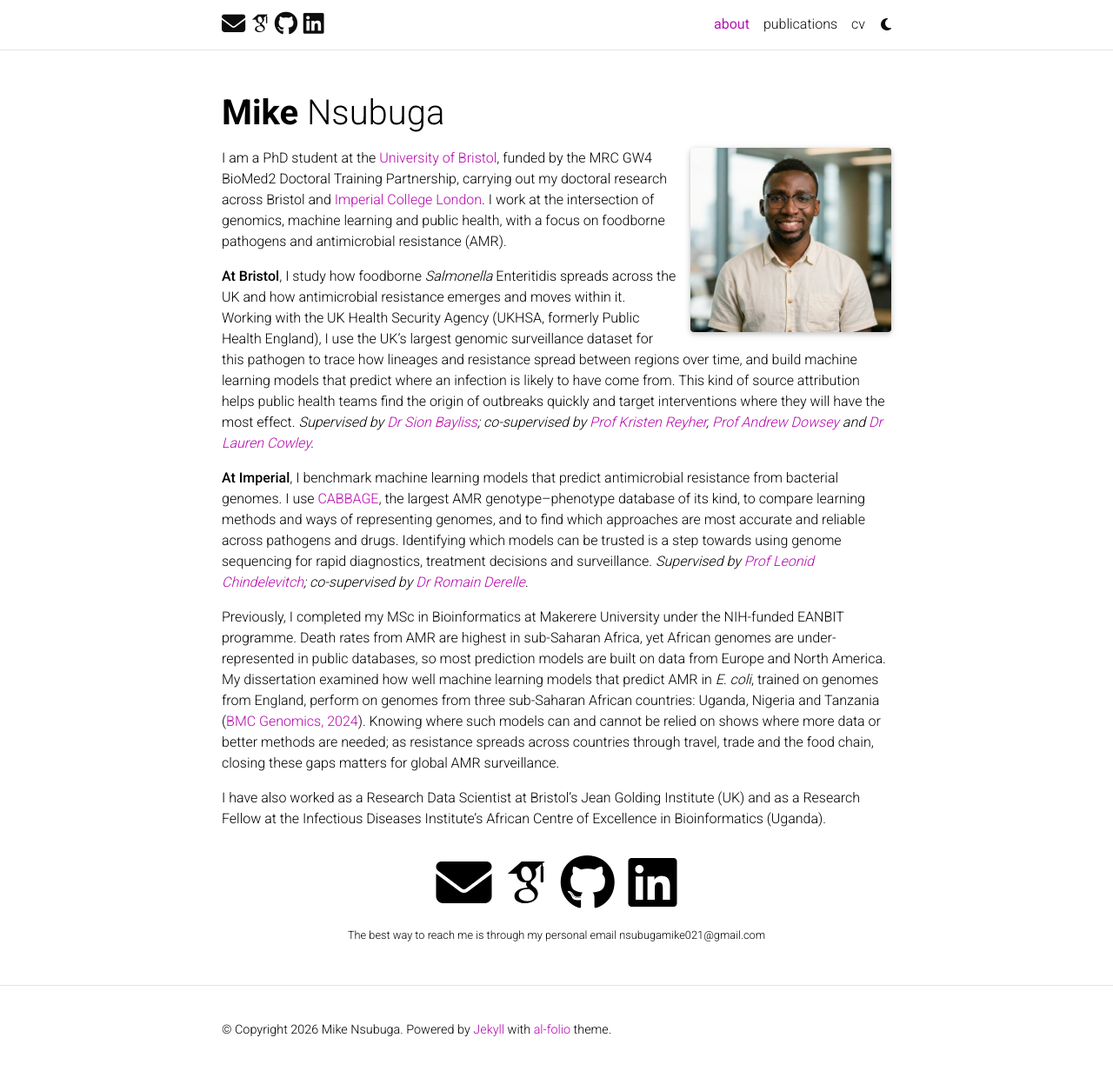
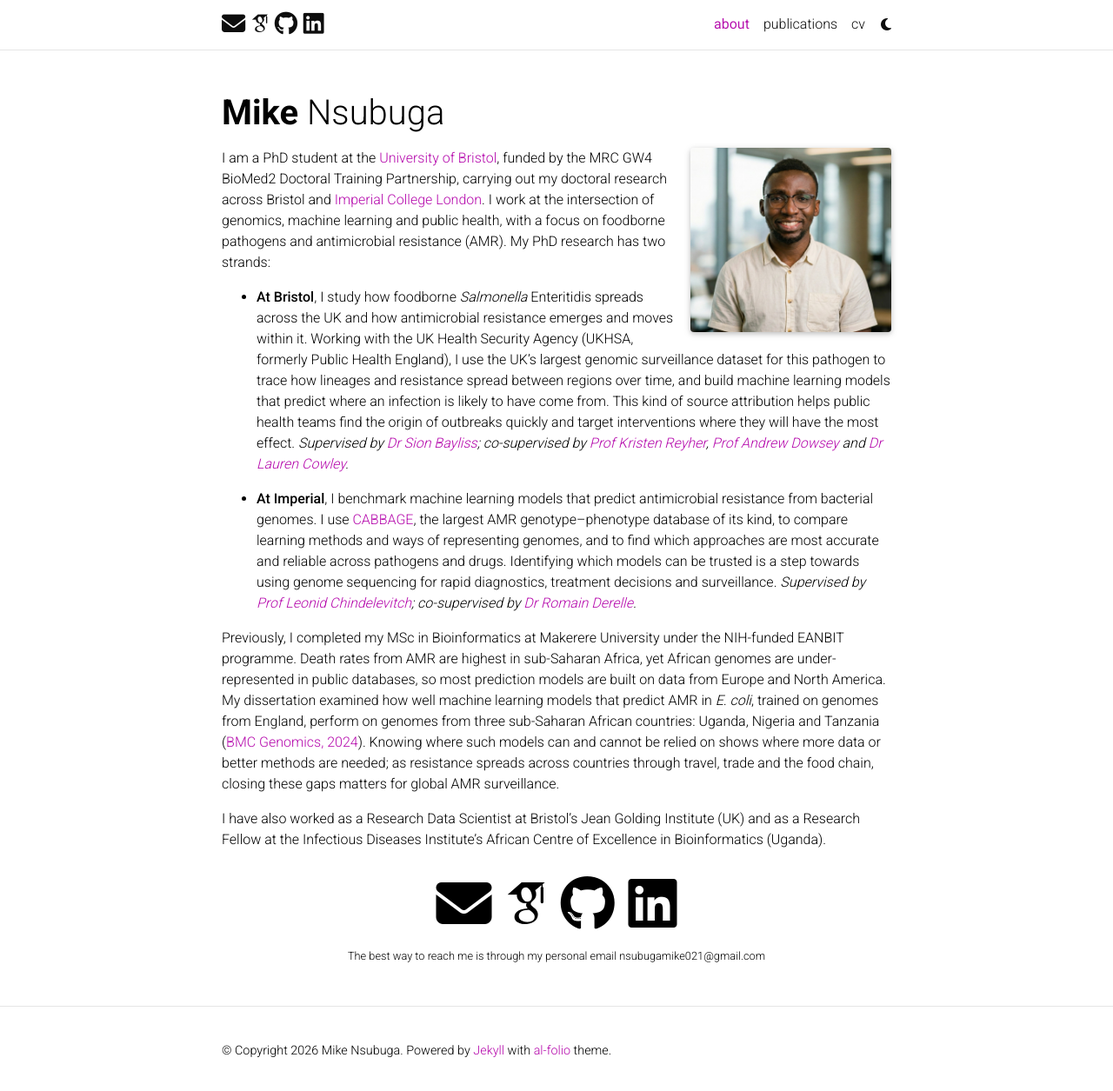
Before and after one commit to mikensubuga/mikensubuga.github.io, a Jekyll site: the page built from _pages/about.md, in a window 1280 px wide and 1260 px high. Shown: the top 1255 px of the window at 87% size. Built offline with Jekyll 4.4.1, drawn with Linux system fonts in a browser that asks for light colours; full-size pictures stand in for the smaller copies a plugin makes; some web fonts are replaced; comment, search, counter and statistics services are not loaded; a style sheet for code colours, icons or effects is not loaded.

Commit message:
Present PhD research as two strands on about page

```diff
--- a/_pages/about.md
+++ b/_pages/about.md
@@ -15,11 +15,11 @@ selected_papers: false # includes a list of papers marked as "selected={true}"
 social: true  # includes social icons at the bottom of the page
 ---
 
-I am a PhD student at the [University of Bristol](https://research-information.bris.ac.uk/en/persons/mike-nsubuga), funded by the MRC GW4 BioMed2 Doctoral Training Partnership, carrying out my doctoral research across Bristol and [Imperial College London](https://profiles.imperial.ac.uk/m.nsubuga). I work at the intersection of genomics, machine learning and public health, with a focus on foodborne pathogens and antimicrobial resistance (AMR).
+I am a PhD student at the [University of Bristol](https://research-information.bris.ac.uk/en/persons/mike-nsubuga), funded by the MRC GW4 BioMed2 Doctoral Training Partnership, carrying out my doctoral research across Bristol and [Imperial College London](https://profiles.imperial.ac.uk/m.nsubuga). I work at the intersection of genomics, machine learning and public health, with a focus on foodborne pathogens and antimicrobial resistance (AMR). My PhD research has two strands:
 
-**At Bristol**, I study how foodborne *Salmonella* Enteritidis spreads across the UK and how antimicrobial resistance emerges and moves within it. Working with the UK Health Security Agency (UKHSA, formerly Public Health England), I use the UK's largest genomic surveillance dataset for this pathogen to trace how lineages and resistance spread between regions over time, and build machine learning models that predict where an infection is likely to have come from. This kind of source attribution helps public health teams find the origin of outbreaks quickly and target interventions where they will have the most effect. *Supervised by [Dr Sion Bayliss](https://research-information.bris.ac.uk/en/persons/sion-c-bayliss); co-supervised by [Prof Kristen Reyher](https://research-information.bris.ac.uk/en/persons/kristen-k-reyher), [Prof Andrew Dowsey](https://research-information.bris.ac.uk/en/persons/andrew-dowsey) and [Dr Lauren Cowley](https://researchportal.bath.ac.uk/en/persons/lauren-cowley).*
+- **At Bristol**, I study how foodborne *Salmonella* Enteritidis spreads across the UK and how antimicrobial resistance emerges and moves within it. Working with the UK Health Security Agency (UKHSA, formerly Public Health England), I use the UK's largest genomic surveillance dataset for this pathogen to trace how lineages and resistance spread between regions over time, and build machine learning models that predict where an infection is likely to have come from. This kind of source attribution helps public health teams find the origin of outbreaks quickly and target interventions where they will have the most effect. *Supervised by [Dr Sion Bayliss](https://research-information.bris.ac.uk/en/persons/sion-c-bayliss); co-supervised by [Prof Kristen Reyher](https://research-information.bris.ac.uk/en/persons/kristen-k-reyher), [Prof Andrew Dowsey](https://research-information.bris.ac.uk/en/persons/andrew-dowsey) and [Dr Lauren Cowley](https://researchportal.bath.ac.uk/en/persons/lauren-cowley).*
 
-**At Imperial**, I benchmark machine learning models that predict antimicrobial resistance from bacterial genomes. I use [CABBAGE](https://academic.oup.com/nar/article/54/16/gkag780/8769244), the largest AMR genotype–phenotype database of its kind, to compare learning methods and ways of representing genomes, and to find which approaches are most accurate and reliable across pathogens and drugs. Identifying which models can be trusted is a step towards using genome sequencing for rapid diagnostics, treatment decisions and surveillance. *Supervised by [Prof Leonid Chindelevitch](https://www.imperial.ac.uk/people/l.chindelevitch); co-supervised by [Dr Romain Derelle](https://profiles.imperial.ac.uk/r.derelle).*
+- **At Imperial**, I benchmark machine learning models that predict antimicrobial resistance from bacterial genomes. I use [CABBAGE](https://academic.oup.com/nar/article/54/16/gkag780/8769244), the largest AMR genotype–phenotype database of its kind, to compare learning methods and ways of representing genomes, and to find which approaches are most accurate and reliable across pathogens and drugs. Identifying which models can be trusted is a step towards using genome sequencing for rapid diagnostics, treatment decisions and surveillance. *Supervised by [Prof Leonid Chindelevitch](https://www.imperial.ac.uk/people/l.chindelevitch); co-supervised by [Dr Romain Derelle](https://profiles.imperial.ac.uk/r.derelle).*
 
 Previously, I completed my MSc in Bioinformatics at Makerere University under the NIH-funded EANBIT programme. Death rates from AMR are highest in sub-Saharan Africa, yet African genomes are under-represented in public databases, so most prediction models are built on data from Europe and North America. My dissertation examined how well machine learning models that predict AMR in *E. coli*, trained on genomes from England, perform on genomes from three sub-Saharan African countries: Uganda, Nigeria and Tanzania ([BMC Genomics, 2024](https://doi.org/10.1186/s12864-024-10214-4)). Knowing where such models can and cannot be relied on shows where more data or better methods are needed; as resistance spreads across countries through travel, trade and the food chain, closing these gaps matters for global AMR surveillance.
 
```
